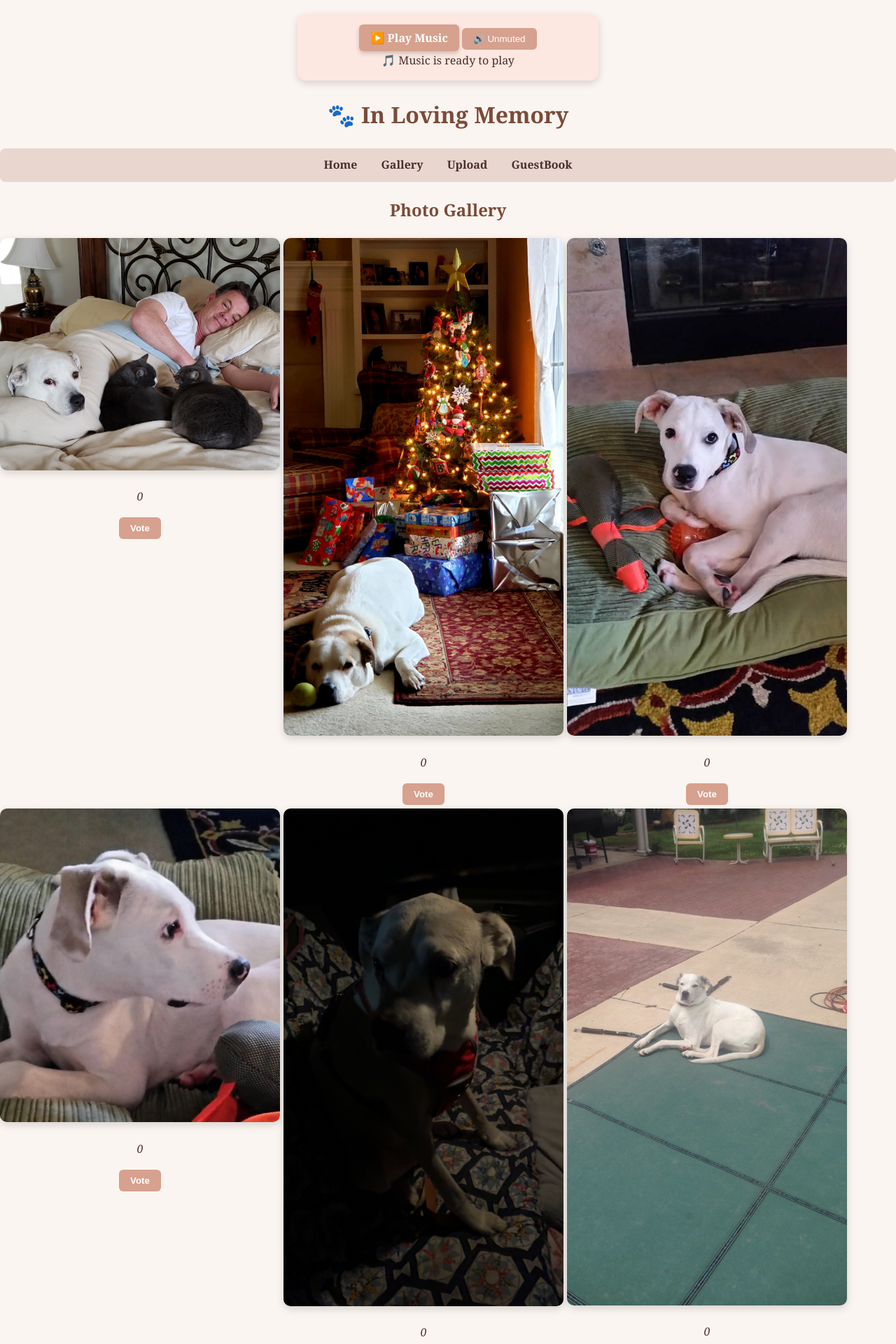
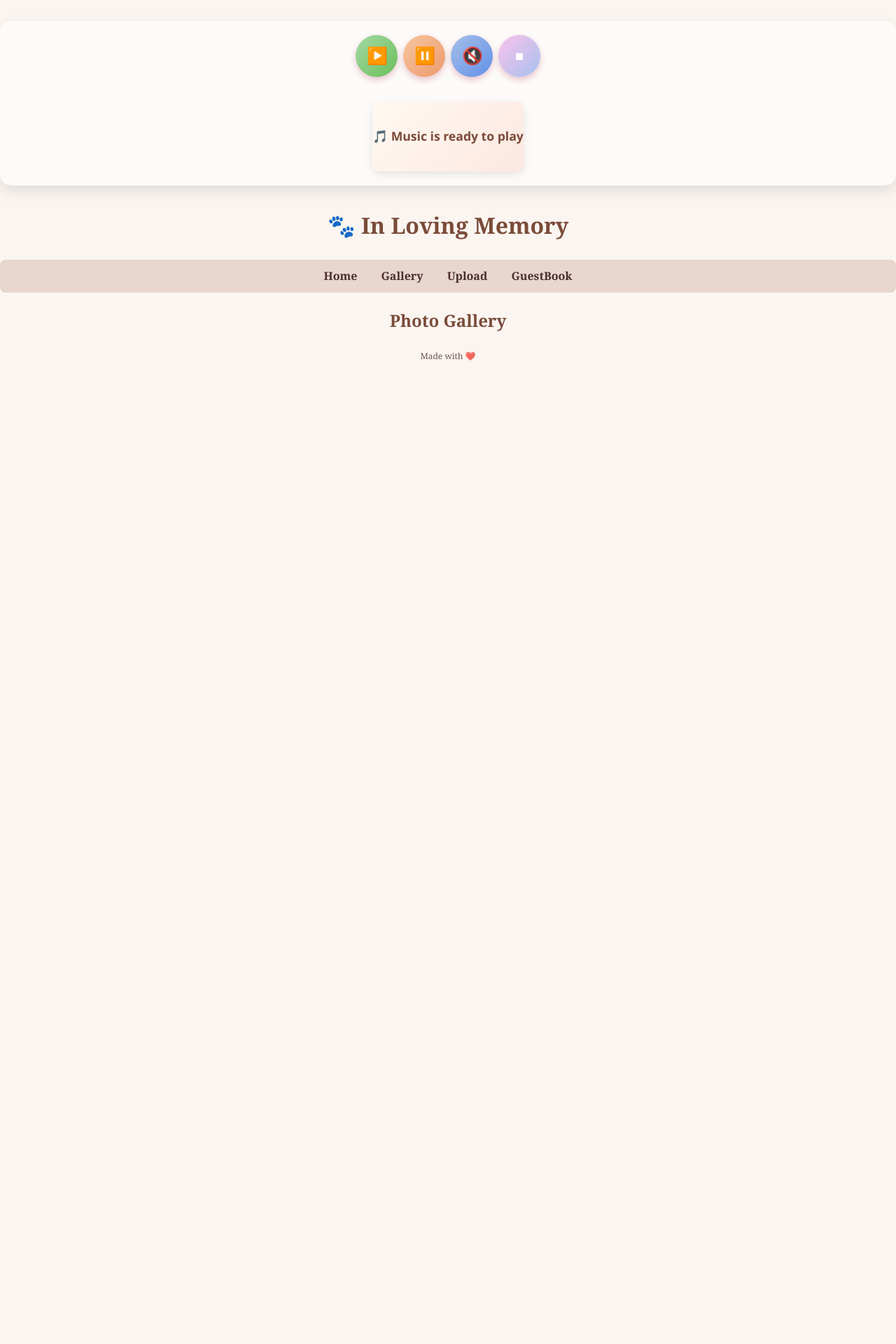
Before and after one commit to rineheaj/Krisco, a Flask app: page /gallery/ in a window 1280 px wide. Shown: the top 1920 px of the page at 70% size. After the commit the page ends 515 px from the top, so only its background shows below. Run offline with Flask 3, Linux system fonts and the light colour scheme.

Commit message:
modularized python js and css

```diff
--- a/app.py
+++ b/app.py
@@ -1,59 +1,30 @@
-from flask import Flask, render_template, request, redirect, url_for, jsonify, flash
-from flask_sqlalchemy import SQLAlchemy
-from werkzeug.utils import secure_filename
-from pathlib import Path
-from datetime import datetime, timedelta
-import json
+from flask import Flask, render_template
 import os
 
-from models import Photo
-from extensions import db
-from blueprints.gallery import gallery_bp
-from blueprints.upload import upload_bp
-from blueprints.guestbook import guestbook_bp
+from config import Config
+from models import db
+import constants
+from blueprints import all_blueprints
+from cli import init_db_command
 
-from github_file_services import (
-    save_guestbook_github,
-    read_guestbook_github,
-    save_guestbook_github_json,
-    read_guestbook_json_github,
-    save_uploaded_image_to_github
-)
 
-UPLOAD_FOLDER = Path(__file__).parent / "static" / "uploads"
-os.makedirs(UPLOAD_FOLDER, exist_ok=True)
-
-IMAGES_FOLDER = Path(__file__).parent / "static" / "images"
-IMAGE_SUFFIXES = {".jpg", ".png", ".jpeg", ".gif"}
-GUEST_BOOK = Path(__file__).parent / "data" / "guestbook.txt"
 
 
 def create_app():
     app = Flask(__name__)
-    app.config["SEND_FILE_MAX_AGE_DEFAULT"] = timedelta(days=2)
-    app.config["SQLALCHEMY_DATABASE_URI"] = os.environ.get("DATABASE_URL")
-    app.config["UPLOAD_FOLDER"] = str(UPLOAD_FOLDER)
-    app.config["SECRET_KEY"] = os.environ.get("SECRET_KEY", "dev-secret-key-change")
-
+    app.config.from_object(Config)
     db.init_app(app)
+    os.makedirs(constants.UPLOAD_FOLDER, exist_ok=True)
 
     # Register blueprints
-    app.register_blueprint(gallery_bp)
-    app.register_blueprint(upload_bp)
-    app.register_blueprint(guestbook_bp)
+    for bp in all_blueprints:
+        app.register_blueprint(bp)
 
     @app.route("/")
     def index():
         return render_template("index.html")
 
-    with app.app_context():
-        db.create_all()
-        for img in IMAGES_FOLDER.iterdir():
-            if img.suffix.lower() in IMAGE_SUFFIXES:
-                if not Photo.query.filter_by(filename=img.name).first():
-                    db.session.add(Photo(filename=img.name))
-                    print(f"🟢 Added {img.name}")
-        db.session.commit()
+    app.cli.add_command(init_db_command)
 
     return app
 
--- a/blueprints/gallery.py
+++ b/blueprints/gallery.py
@@ -1,6 +1,5 @@
 from flask import Blueprint, render_template, redirect, url_for
-from models import Photo
-from extensions import db
+from models import Photo, db
 
 
 gallery_bp = Blueprint(
--- a/blueprints/upload.py
+++ b/blueprints/upload.py
@@ -1,8 +1,7 @@
 import os
 from flask import Blueprint, render_template, request, redirect, url_for, flash, current_app
 from werkzeug.utils import secure_filename
-from models import Photo
-from extensions import db
+from models import Photo, db
 from github_file_services import save_uploaded_image_to_github
 
 
--- a/extensions.py
+++ /dev/null
@@ -1,3 +0,0 @@
-from flask_sqlalchemy import SQLAlchemy
-
-db = SQLAlchemy()
--- a/models.py
+++ b/models.py
@@ -1,6 +1,6 @@
-from extensions import db
+from flask_sqlalchemy import SQLAlchemy
 
-
+db = SQLAlchemy()
 
 
 class Photo(db.Model):
--- /dev/null
+++ b/static/player-buttons.css
@@ -0,0 +1,102 @@
+/* Container for music player */
+.music-section {
+    text-align: center;
+    margin: 30px auto;
+    padding: 20px;
+    background: rgba(255, 255, 255, 0.6); /* glass effect */
+    backdrop-filter: blur(10px);
+    border-radius: 16px;
+    box-shadow: 0 8px 20px rgba(0, 0, 0, 0.1);
+    max-width: 350;
+    display: flex;
+    flex-direction: column;
+    align-items: center;
+    gap: 20px;
+    font-family: "Poppins", "Segoe UI", sans-serif;
+}
+
+/* Row of buttons */
+.music-buttons {
+    display: flex;
+    flex-direction: row;
+    justify-content: center;
+    align-items: center;
+    gap: 8px;
+    flex-wrap: nowrap;
+}
+
+/* Common style for all music buttons */
+.music-section button {
+    width: 60px;
+    height: 60px;
+    font-size: 1.5rem;
+    color: #fff;
+    background: linear-gradient(135deg, #e6a4b4, #c86b85);
+    border: none;
+    border-radius: 50%;
+    margin: 0;
+    cursor: pointer;
+    box-shadow: 0 4px 10px rgba(200, 107, 133, 0.4);
+    transition: all 0.25s ease;
+}
+
+.music-section button:hover {
+    transform: translateY(-3px);
+    box-shadow: 0 6px 14px rgba(200, 107, 133, 0.5);
+}
+
+/* Disabled state */
+.music-section button:disabled {
+    background: #d8c6cc;
+    cursor: not-allowed;
+    box-shadow: none;
+}
+
+/* Video placeholder box */
+.video-placeholder {
+    margin-top: 15px;
+    height: 100px;
+    background: linear-gradient(135deg, #fff9f2, #fce8e0);
+    border-radius: 12px;
+    display: flex;
+    align-items: center;
+    justify-content: center;
+    color: #7b4b3a;
+    font-family: "Poppins", "Segoe UI", sans-serif;
+    font-weight: bold;
+    box-shadow: 0 4px 12px rgba(0, 0, 0, 0.1);
+    font-size: 1.1rem;
+    transition: all 0.3s ease;
+}
+
+/* When music is playing, trigger pulse animation */
+.video-placeholder.playing {
+    animation: pulse-glow 1.5s infinite;
+    background: linear-gradient(135deg, #fdf1ec, #fce8e0);
+}
+
+/* Pulse animation */
+@keyframes pulse-glow {
+    0% {
+        box-shadow: 0px 4px 12px rgba(0, 0, 0, 0.1),
+                    0 0 0px rgba(246, 188, 158, 0);
+        transform: scale(1);
+    }
+    50% {
+        box-shadow: 0px 8px 20px rgba(0, 0, 0, 0.25),
+                    0 0 15px rgba(246, 188, 158, 0.3);
+        transform: scale(1.02);
+    }
+    100% {
+        box-shadow: 0px 4px 12px rgba(0, 0, 0, 0.1),
+                    0 0 0px rgba(246, 188, 158, 0);
+        transform: scale(1);
+    }
+}
+
+
+/* Unique button colors */
+#playBtn { background: linear-gradient(135deg, #a3d9a5, #6bbf59); }
+#pauseBtn { background: linear-gradient(135deg, #f7c59f, #ec9a6d); }
+#muteBtn { background: linear-gradient(135deg, #a7bfe8, #6190e8); }
+#resetBtn { background: linear-gradient(135deg, #fbc2eb, #a6c1ee); }
--- a/static/script.js
+++ b/static/script.js
@@ -1,40 +1,11 @@
 let player;
-let hasOptedIn = localStorage.getItem("musicPlaying") === "true";
-let isMuted = localStorage.getItem("musicMuted") === "true";
-let savedTime = parseFloat(localStorage.getItem("musicTime")) || 0;
+let playerReady = false;
 
 function onYouTubeIframeAPIReady() {
   player = new YT.Player("bg-music", {
     events: {
-      onReady: (event) => {
-        if (player.isMuted()) {
-          isMuted = true;
-          localStorage.setItem("musicMuted", "true");
-          document.getElementById("muteBtn").textContent = "🔇 Muted";
-        }
-          else {
-            isMuted = false;
-            localStorage.setItem("musicMuted", "false");
-            document.getElementById("muteBtn").textContent = "🔊 Unmuted";
-          }
-
-
-        if (hasOptedIn) {
-          if (savedTime > 0) {
-            event.target.seekTo(savedTime, true);
-          }
-          if (isMuted) {
-            event.target.mute();
-          }
-          event.target.playVideo();
-        }
-
-
-        setInterval(() => {
-          if (hasOptedIn) {
-            localStorage.setItem("musicTime", player.getCurrentTime());
-          }
-        }, 2000);
+      onReady: () => {
+        playerReady = true;
       }
     }
   });
@@ -42,46 +13,44 @@
 
 document.addEventListener("DOMContentLoaded", () => {
   const playBtn = document.getElementById("playBtn");
+  const pauseBtn = document.getElementById("pauseBtn");
+  const resetBtn = document.getElementById("resetBtn");
   const muteBtn = document.getElementById("muteBtn");
   const placeholder = document.getElementById("videoPlaceholder");
 
-  // --- Initial UI state ---
-  if (hasOptedIn) {
-    playBtn.textContent = "🎵 Music Playing";
-    playBtn.disabled = true;
+  // Start / Play
+  playBtn.addEventListener("click", () => {
+    if (!playerReady) return;
+    player.playVideo();
     placeholder.textContent = "🎵 Now Playing";
-    placeholder.classList.add("playing");
-  } else {
-    playBtn.textContent = "▶️ Play Music";
-    playBtn.disabled = false;
-    placeholder.textContent = "🎵 Music is ready to play";
-    placeholder.classList.remove("playing");
-  }
-  muteBtn.textContent = isMuted ? "🔇 Muted" : "🔊 Unmuted";
-
-  // --- Play button ---
-  playBtn.addEventListener("click", () => {
-    player.playVideo();
-    playBtn.textContent = "🎵 Music Playing";
-    playBtn.disabled = true;
-    placeholder.textContent = "🎵 Now Playing";
-    placeholder.classList.add("playing");
-
-    // Mark that the user has opted in
-    hasOptedIn = true;
-    localStorage.setItem("musicPlaying", "true");
+    placeholder.classList.add("playing")
   });
 
-  // --- Mute button ---
+  // Pause
+  pauseBtn.addEventListener("click", () => {
+    if (!playerReady) return;
+    player.pauseVideo();
+    placeholder.textContent = "⏸ Paused";
+    placeholder.classList.remove("playing")
+  });
+
+  // Reset
+  resetBtn.addEventListener("click", () => {
+    if (!playerReady) return;
+    player.stopVideo();
+    placeholder.textContent = "🎵 Music is ready";
+    placeholder.classList.remove("playing")
+  });
+
+  // Mute / Unmute
   muteBtn.addEventListener("click", () => {
+    if (!playerReady) return;
     if (player.isMuted()) {
       player.unMute();
-      isMuted = false;
+      muteBtn.textContent = "🔊";
     } else {
       player.mute();
-      isMuted = true;
+      muteBtn.textContent = "🔇";
     }
-    localStorage.setItem("musicMuted", isMuted);
-    muteBtn.textContent = isMuted ? "🔇 Muted" : "🔊 Unmuted";
   });
 });
--- a/static/spa.js
+++ b/static/spa.js
@@ -13,7 +13,8 @@
             const newContent = doc.querySelector("#content");
             if (newContent) {
                 content.innerHTML = newContent.innerHTML;
-                console.log("Updated <main> content");
+                console.log("Injected content:", newContent.innerHTML);
+                console.log("Injected node:", newContent);
             }
 
             const finalURL = res.url;
--- a/static/style.css
+++ b/static/style.css
@@ -49,62 +49,6 @@
     margin-top: 5px;
     margin-bottom: 15px;
     box-shadow: 0 4px, 6px rgba(0, 0, 0, 0.20);
-}
-
-
-.music-section {
-    text-align: center;
-    margin: 20px auto;
-    padding: 15px;
-    background: #fce8e0;
-    border-radius: 12px;
-    box-shadow: 0 4px 12px rgba(0, 0, 0, 0.15);
-    max-width: 400px;
-}
-
-#playBtn {
-    display: inline-block;
-    padding: 12px 24px;
-    font-size: 1rem;
-    font-weight: bold;
-    font-family: Georgia, 'Times New Roman', Times, serif;
-    color: white;
-    background-color: #d6a18e;
-    border: none;
-    border-radius: 12px;
-    cursor: pointer;
-    box-shadow: 0 3px 6px rgba(0, 0, 0, 0.2);
-    transition: background 0.3 ease, transform 0.2 ease;
-}
-
-#playBtn:hover { background-color: #b37a66; transform: scale(1.05); }
-#playBtn:disabled { background-color: #cbb6ae; cursor: default; transform: none; }
-
-video-placeholder {
-    margin-top: 15px;
-    height: 200px;
-    background: linear-gradient(135deg, #fff9f2, #fce8e0);
-    border-radius: 12px;
-    display: flex;
-    align-items: center;
-    justify-content: center;
-    color: #7b4b3a;
-    font-family: Georgia, 'Times New Roman', Times, serif;
-    font-weight: bold;
-    box-shadow: 0 4px, 12px, rgba(0, 0, 0, 0.1);
-    font-size: 1.1rem;
-    transition: all 0.3 ease;
-}
-
-video-placeholder.playing {
-    animation: pulse 2s infinite;
-    background: linear-gradient(135deg, #fdf1ec, #fce8e0);
-}
-
-@keyframes pulse {
-    0% { box-shadow: 0px 4px 12px rgba(0, 0, 0, 0.1); }
-    50% { box-shadow: 0px 6px 16px rgba(0, 0, 0, 0.2); }
-    100% { box-shadow: 0px 4px 12px rgba(0, 0, 0, 0.1); }
 }
 
 
@@ -191,14 +135,14 @@
 
 /* Buttons */
 button, .stButton button {
-    background: #d6a18e !important;
-    color: white !important;
-    border: none !important;
-    padding: 8px 16px !important;
-    border-radius: 6px !important;
-    cursor: pointer !important;
+    background: #d6a18e;
+    color: white;
+    border: none;
+    padding: 8px 16px;
+    border-radius: 6px;
+    cursor: pointer;
 }
-button:hover, .stButton button:hover { background: #b37a66 !important; }
+button:hover, .stButton button:hover { background: #b37a66; }
 
 
 
--- a/templates/base.html
+++ b/templates/base.html
@@ -5,20 +5,25 @@
     <meta name="viewport" content="width=device-width, initial-scale=1.0">
     <title>In Loving Memory</title>
     <link rel="stylesheet" href="{{ url_for('static', filename='style.css') }}">
+    <link rel="stylesheet" href="{{ url_for('static', filename='player-buttons.css') }}">
 </head>
 
 <body>
     <div class="music-section">
-        <button id="playBtn" type="button">▶️ Play Music</button>
-        <button id="muteBtn" type="button">🔇 Mute</button>
+        <div class="music-buttons">
+            <button id="playBtn" type="button">▶️</button>
+            <button id="pauseBtn" type="button">⏸️</button>
+            <button id="muteBtn" type="button">🔇</button>
+            <button id="resetBtn" type="button">⏹</button>
+        </div>
 
-        <div class="video-placeholder" id="videoPlaceholder">
-            🎵 Music is ready to play
+            <div class="video-placeholder" id="videoPlaceholder">
+                🎵 Music is ready to play
+            </div>
         </div>
-    </div>
 
     <iframe id="bg-music" src="https://www.youtube.com/embed/j6Keg3XKKjM?enablejsapi=1" frameborder="0" allow="autoplay; encrypted-media"
-    title="Background music: Hollow Coves - These Memories" style="position: absolute; width: 1px; height: 1px; opacity: 0; pointer-events: none; left: -9999px; top: -9999px;">
+    title="Background music: Hollow Coves - These Memories" style="position: absolute; width: 100px; height: 100px; opacity: 0; pointer-events: auto; left: -200px; top: -200px;">
     </iframe>
 
     <header>
```
Also changed, not shown: blueprints/__init__.py (+9 -0 lines), cli.py (added, +18 -0 lines), config.py (added, +12 -0 lines), constants.py (added, +8 -0 lines).
